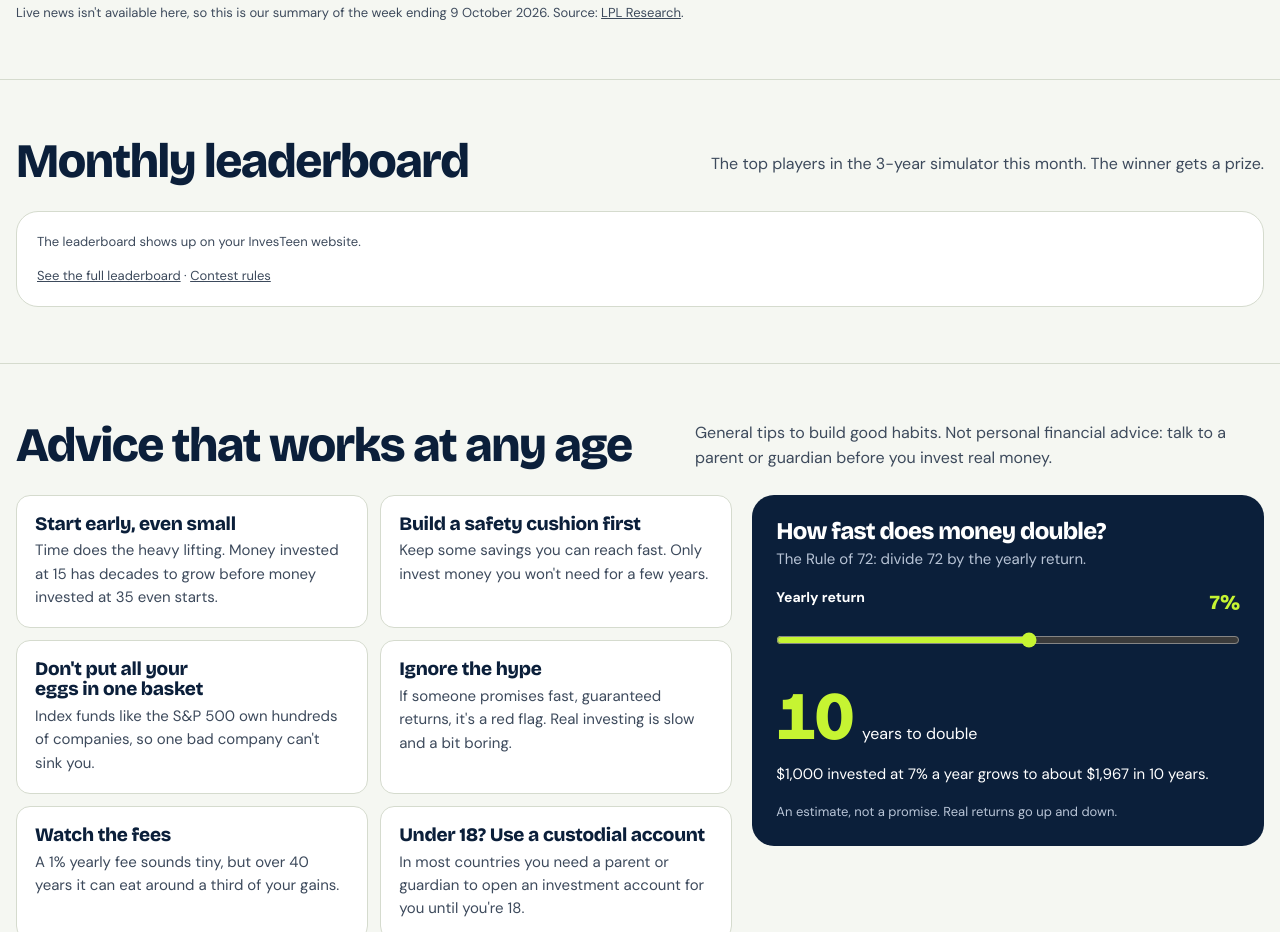
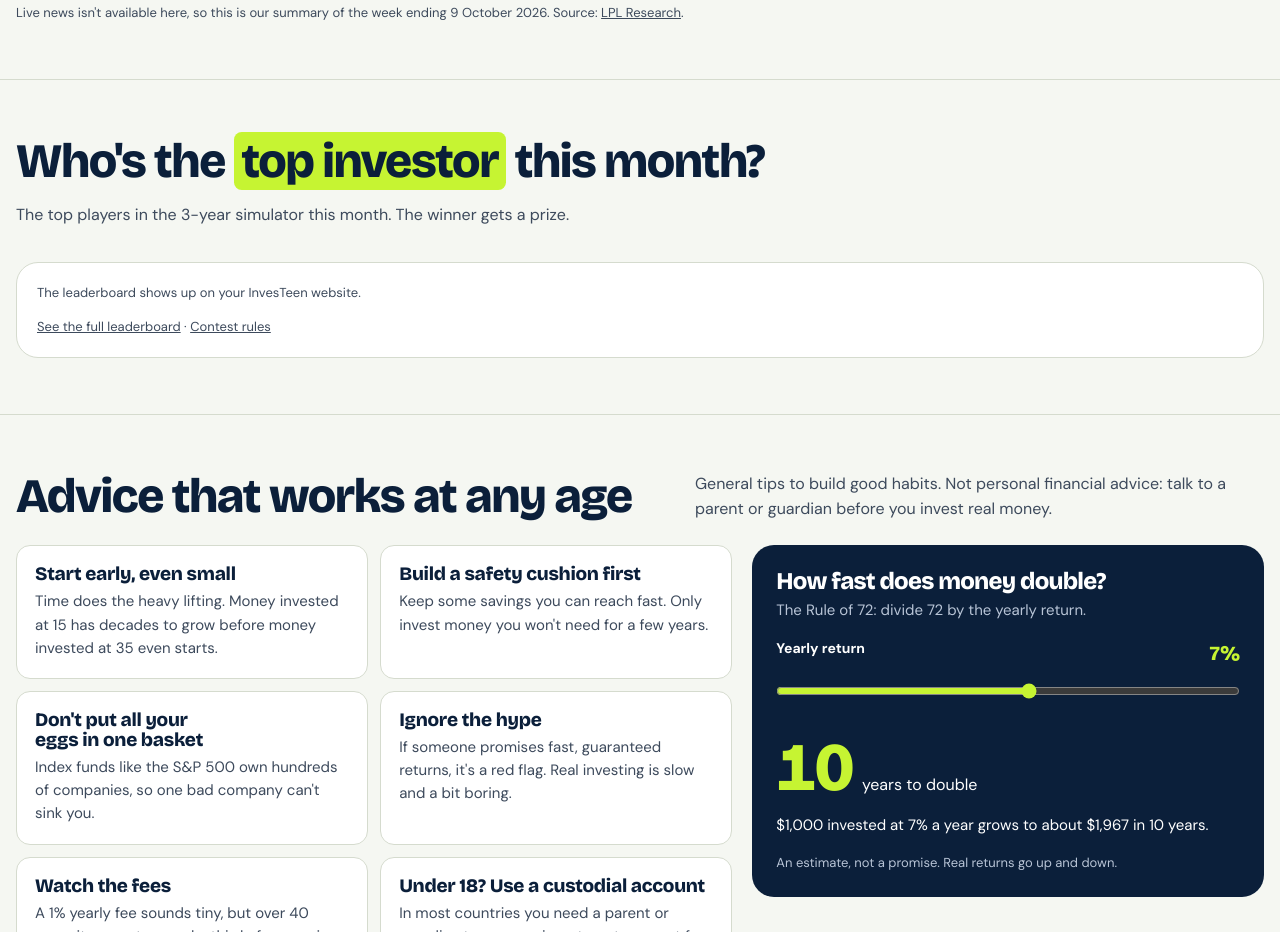
Before and after one commit to AntonisLazarakis/investeen, a website: page index.html in a window 1280 px wide. Shown: the part 1969-2901 px from the top of the page. Drawn offline with nearby package versions, Linux system fonts and the light colour scheme; no server answers.

Commit message:
Home: 'Who's the top investor this month?' heading

```diff
--- a/index.html
+++ b/index.html
@@ -484,7 +484,7 @@ footer strong{color:var(--ink)}
 
   <div class="wrap block">
     <div class="block-head">
-      <h2>Monthly leaderboard</h2>
+      <h2>Who's the <span class="hl">top investor</span> this month?</h2>
       <p>The top players in the 3-year simulator this month. The winner gets a prize.<span class="label" id="hb-sub" style="display:block;margin-top:10px"></span></p>
     </div>
     <div class="panel">
```
